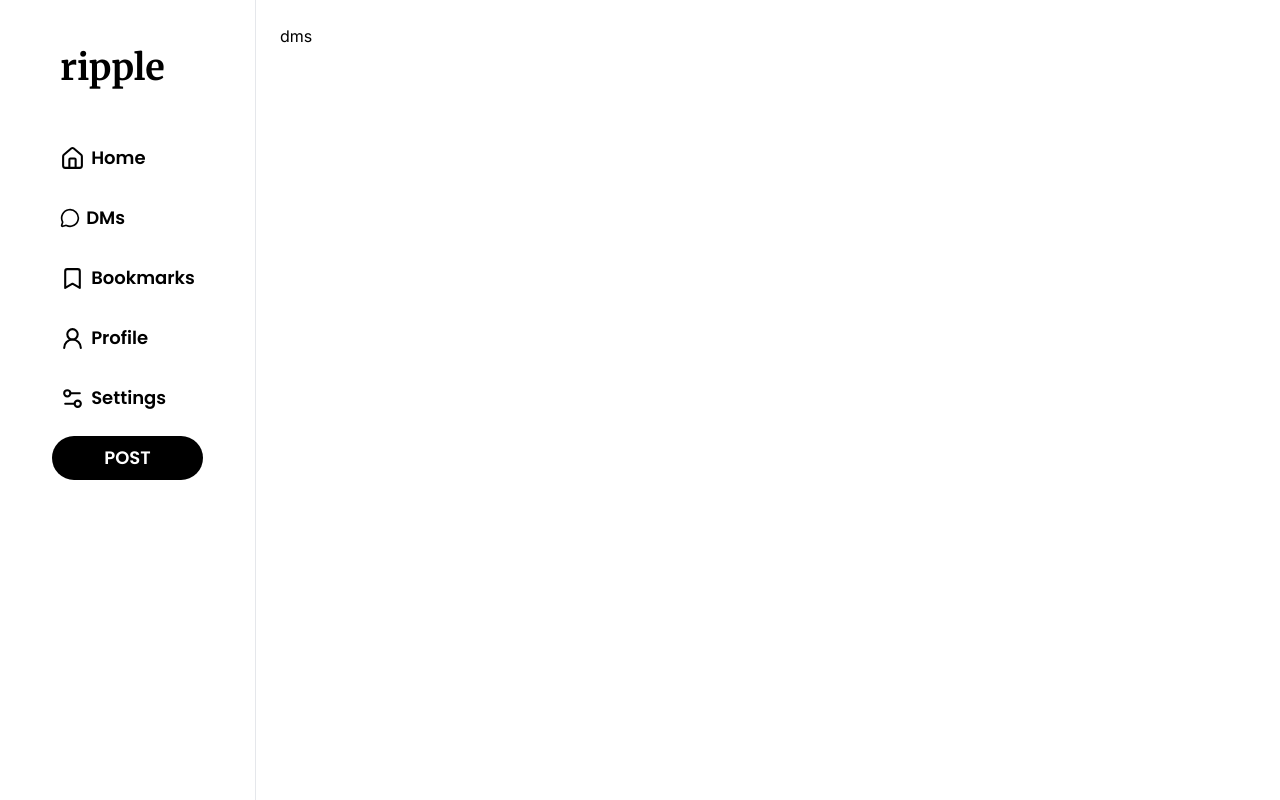
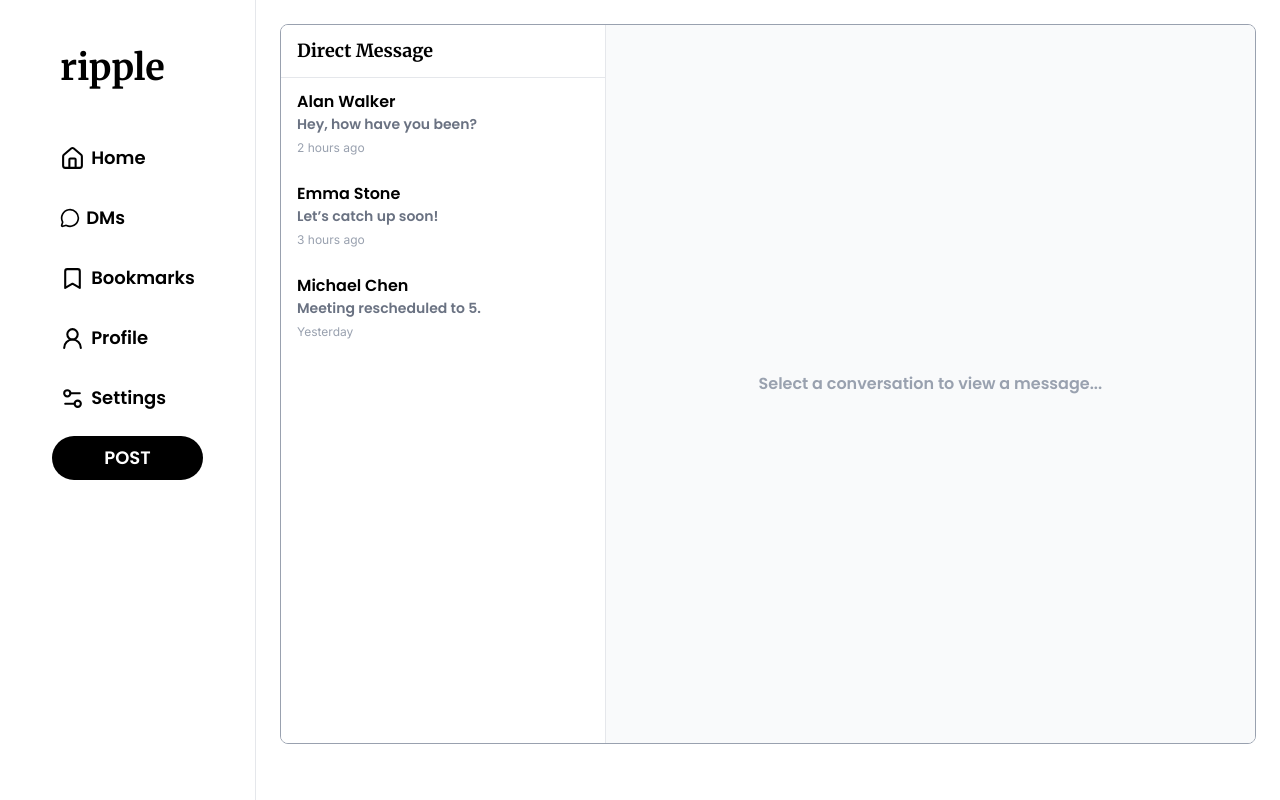
Before and after one commit to raosam23/ripple, a Next.js app: page /direct-message in a window 1280 px wide. Built offline with nearby package versions, Linux system fonts and the light colour scheme.

Commit message:
Make UI for the DMs page

```diff
--- /dev/null
+++ b/app/components/ChatWindow.tsx
@@ -0,0 +1,36 @@
+'use client';
+import React from 'react';
+
+interface ChatMessage {
+  from: string;
+  message: string;
+  time: string;
+}
+
+interface ChatWindowProps {
+  chatData: ChatMessage[];
+}
+
+const ChatWindow: React.FC<ChatWindowProps> = ({ chatData }) => {
+  return (
+    <div className="w-full h-full flex flex-1 overflow-y-auto flex-col justify-end px-6 py-4 gap-3">
+      {chatData.map((msg, idx) => (
+        <div
+          key={idx}
+          className={`max-w-xs px-4 py-2 text-sm rounded-2xl ${
+            msg.from === 'me'
+              ? 'bg-black text-white self-end rounded-br-sm'
+              : 'bg-gray-300 text-gray-900 self-start rounded-bl-sm'
+          }`}
+        >
+          <p>{msg.message}</p>
+          <span className={`text-xs block mt-1 ${msg.from === 'me' ? 'text-gray-200' : 'text-gray-600'}`}>
+            {msg.time}
+          </span>
+        </div>
+      ))}
+    </div>
+  );
+};
+
+export default ChatWindow;
--- /dev/null
+++ b/app/components/DirectMessagePage.tsx
@@ -0,0 +1,82 @@
+'use client';
+import { useState } from 'react';
+import MessagePreview from './MessagePreview';
+import ChatWindow from './ChatWindow';
+import MessageInput from './MessageInput';
+
+type ChatMessage = { from: string; message: string; time: string };
+
+const DirectMessagePage = () => {
+  const [selectedMessageId, setSelectedMessageId] = useState<number>(-1);
+  const [chatData, setChatData] = useState<Record<number, ChatMessage[]>>({
+    1: [
+      { from: 'Alan Walker', message: 'Hey! Long time no talk.', time: '2h ago' },
+      { from: 'me', message: 'Yeah! How’ve you been?', time: '1h 55m ago' },
+      { from: 'Alan Walker', message: 'Pretty good. Just got back from a trip.', time: '1h 45m ago' },
+    ],
+    2: [
+      { from: 'Emma Stone', message: 'Can we plan something for the weekend?', time: '3h ago' },
+      { from: 'me', message: 'Sure! Movie or dinner?', time: '2h 50m ago' },
+      { from: 'Emma Stone', message: 'Dinner sounds perfect 🍝', time: '2h 45m ago' },
+    ],
+    3: [
+      { from: 'Michael Chen', message: 'Don’t forget the meeting at 5.', time: 'Yesterday' },
+      { from: 'me', message: 'Yep, I’ll be there!', time: 'Yesterday' },
+      { from: 'Michael Chen', message: 'Great. Looking forward to it.', time: 'Yesterday' },
+    ],
+  });
+
+  const chatList = [
+    { id: 1, name: 'Alan Walker', last_msg: 'Hey, how have you been?', time: '2 hours ago' },
+    { id: 2, name: 'Emma Stone', last_msg: 'Let’s catch up soon!', time: '3 hours ago' },
+    { id: 3, name: 'Michael Chen', last_msg: 'Meeting rescheduled to 5.', time: 'Yesterday' },
+  ];
+
+  const handleSendMessage = (message: string) => {
+    if (selectedMessageId === -1) return;
+
+    const time = new Date().toLocaleTimeString([], { hour: '2-digit', minute: '2-digit' });
+
+    const newMessage = { from: 'me', message, time };
+
+    setChatData((prev) => ({
+      ...prev,
+      [selectedMessageId]: [...prev[selectedMessageId], newMessage],
+    }));
+  };
+
+  return (
+    <div className="w-full max-w-5xl mx-auto flex flex-col sm:flex-row h-[90vh] border rounded-lg border-gray-400 overflow-hidden">
+      {/* Sidebar */}
+      <div className="w-full sm:w-1/3 border-r border-gray-200 bg-white h-full flex flex-col">
+        <h2 className="text-lg font-semibold px-4 py-3 border-b border-gray-200">Direct Message</h2>
+        <ul className="overflow-y-auto flex-1">
+          {chatList.map((conv) => (
+            <MessagePreview
+              onClicked={() => setSelectedMessageId(conv.id)}
+              key={conv.id}
+              id={conv.id}
+              name={conv.name}
+              last_msg={conv.last_msg}
+              time={conv.time}
+            />
+          ))}
+        </ul>
+      </div>
+
+      {/* Chat Panel */}
+      <div className="flex-1 bg-gray-50 flex flex-col justify-center items-center">
+        {selectedMessageId === -1 ? (
+          <p className="text-gray-400">Select a conversation to view a message...</p>
+        ) : (
+          <>
+            <ChatWindow chatData={chatData[selectedMessageId]} />
+            <MessageInput onSend={handleSendMessage} />
+          </>
+        )}
+      </div>
+    </div>
+  );
+};
+
+export default DirectMessagePage;
--- /dev/null
+++ b/app/components/MessageInput.tsx
@@ -0,0 +1,38 @@
+'use client';
+import React, { useState } from 'react';
+import { SendHorizonal } from 'lucide-react';
+
+interface MessageInputProps {
+  onSend: (message: string) => void;
+}
+
+const MessageInput: React.FC<MessageInputProps> = ({ onSend }) => {
+  const [text, setText] = useState('');
+
+  const handleSend = () => {
+    if (text.trim()) {
+      onSend(text);
+      setText('');
+    }
+  };
+
+  return (
+    <div className="w-full flex items-center mt-2 gap-3 p-2">
+      <textarea
+        value={text}
+        onChange={(e) => setText(e.target.value)}
+        rows={1}
+        placeholder="Type in a message..."
+        className="flex-1 resize-none border border-gray-300 rounded-4xl px-4 py-2 focus:outline-none focus:ring-2 focus:ring-gray-500 text-sm"
+      />
+      <button
+        onClick={handleSend}
+        className="flex bg-black text-white px-4 py-2 rounded-4xl text-sm hover:bg-gray-900 transition"
+      >
+        <SendHorizonal />
+      </button>
+    </div>
+  );
+};
+
+export default MessageInput;
--- /dev/null
+++ b/app/components/MessagePreview.tsx
@@ -0,0 +1,22 @@
+'use client';
+import React from 'react'
+
+type Props = {
+  id: number;
+  name: string;
+  last_msg: string;
+  time: string;
+  onClicked: () => void;
+};
+
+const MessagePreview = ({ id, name, last_msg, time, onClicked }: Props) => {
+  return (
+    <li key={id} className="px-4 py-3 hover:bg-gray-100 cursor-pointer" onClick={onClicked}>
+      <p className="font-medium">{name}</p>
+      <p className="text-sm text-gray-500 truncate">{last_msg}</p>
+      <span className="text-xs text-gray-400">{time}</span>
+    </li>
+  );
+};
+
+export default MessagePreview
--- a/app/direct-message/page.tsx
+++ b/app/direct-message/page.tsx
@@ -1,8 +1,9 @@
+import DirectMessagePage from "../components/DirectMessagePage"
 import SideLayout from "../components/SideLayout"
 
 const DirectMessage = () => {
   return (
-    <SideLayout>dms</SideLayout>
+    <SideLayout><DirectMessagePage /></SideLayout>
   )
 }
 
```
